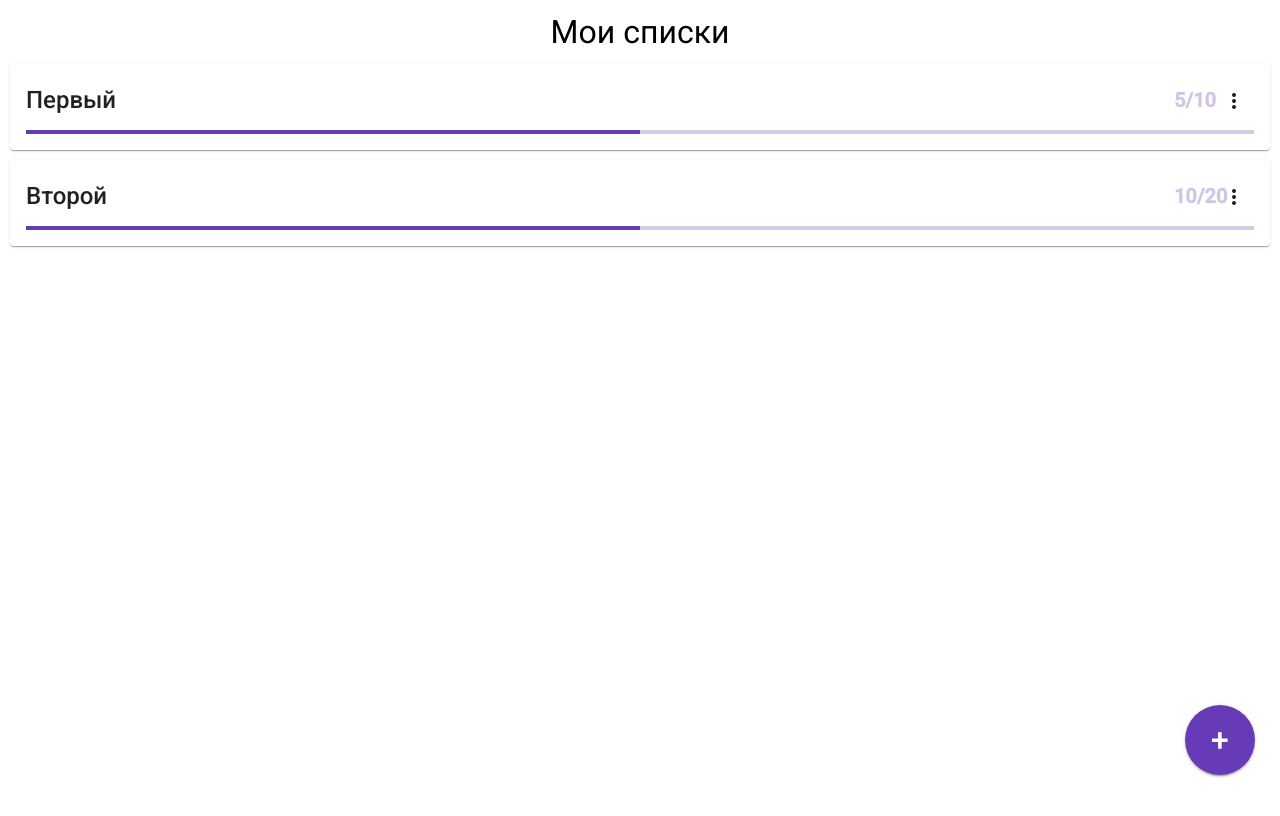
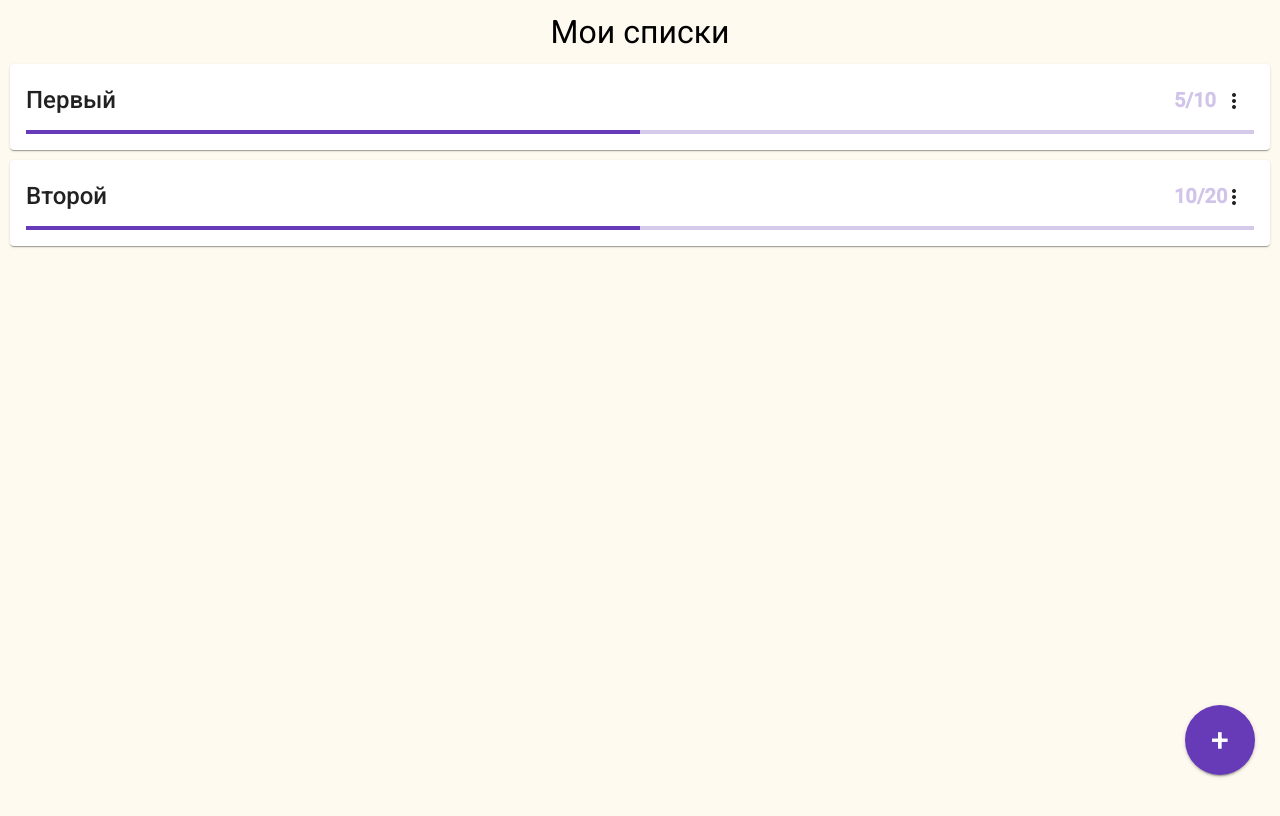
Before and after one commit to veronicaloban/angular-lists, an Angular app: page /lists in a window 1280 px wide. Built offline with nearby package versions, Linux system fonts and the light colour scheme; data requests are answered from the project's data file.

Commit message:
minor changes

```diff
--- a/src/app/modules/lists-module/edit-list-form/edit-list-form.component.ts
+++ b/src/app/modules/lists-module/edit-list-form/edit-list-form.component.ts
@@ -10,7 +10,7 @@ import { ListInterface } from '../list';
   styleUrls: ['./edit-list-form.component.scss'],
 })
 export class EditListFormComponent {
-  public name = '';
+  public name = this.data.listRef.name;
   public previousName = this.data.listRef.name;
 
   constructor(
--- a/src/styles.scss
+++ b/src/styles.scss
@@ -11,4 +11,5 @@ html, body {
 body {
   margin: 0;
   font-family: Roboto, "Helvetica Neue", sans-serif;
+  background-color: floralwhite;
 }
```
